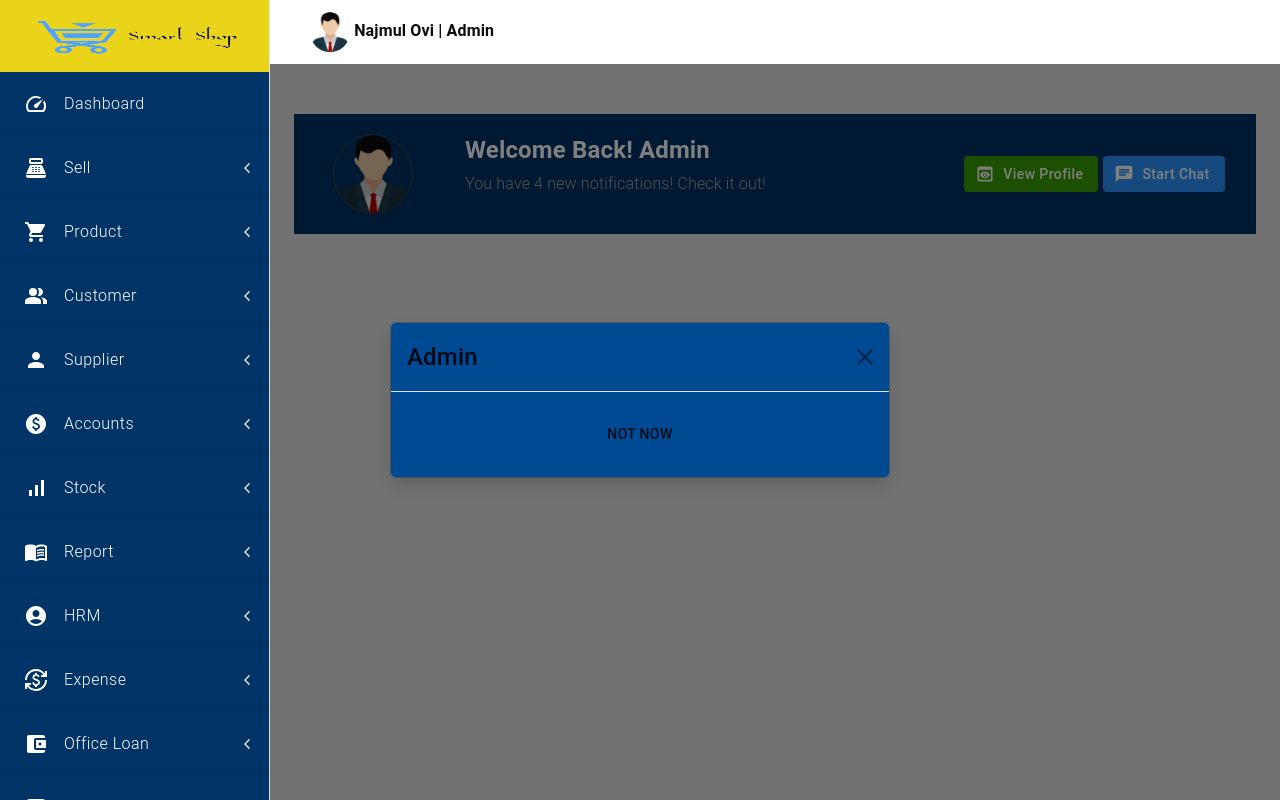
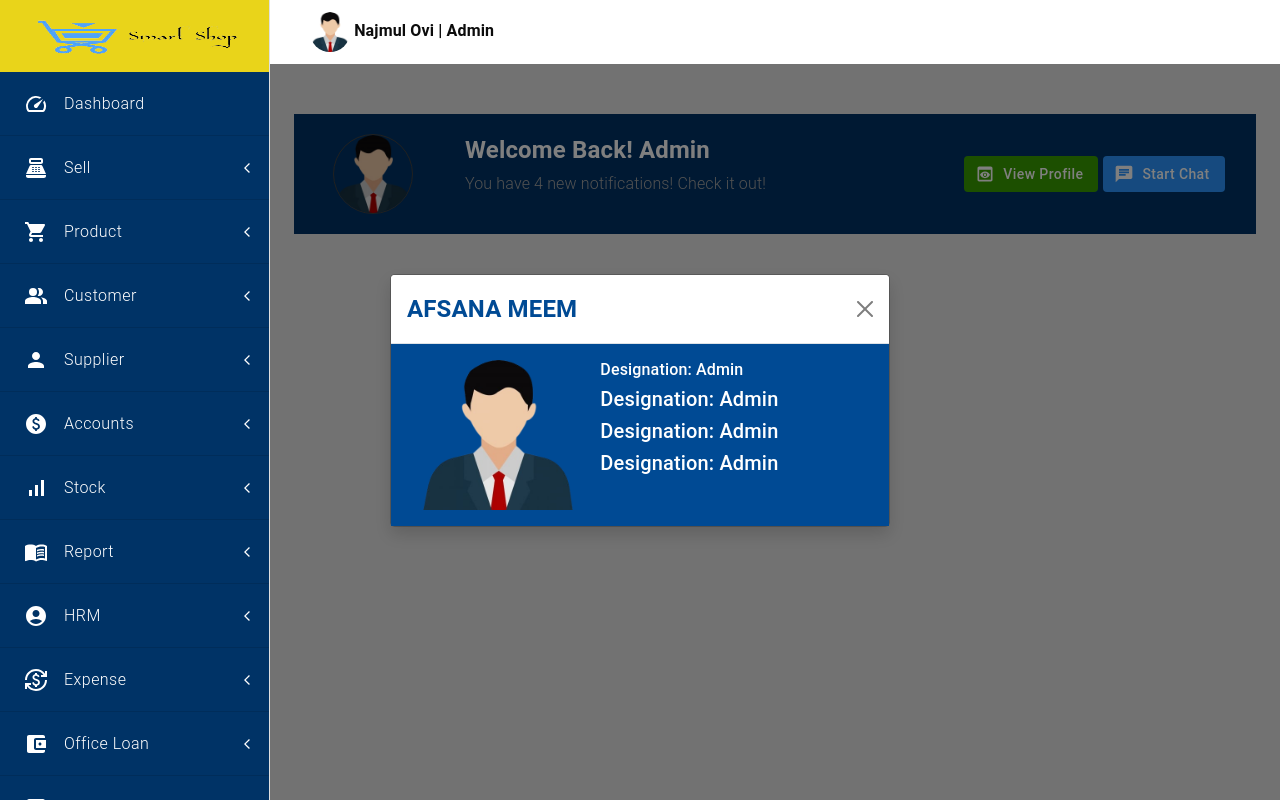
Before and after one commit to imRHB/smart-shop-client, a React (Create React App) app: page /dashboard/test-component in a window 1280 px wide. Both pictures are taken after a click on the button "View Profile". Shown: the top 800 px of the page. Built offline with nearby package versions, Linux system fonts and the light colour scheme; no server answers.

Commit message:
modal design

```diff
--- a/src/pages/Dashboard/UIHome/SecondaryNav/SecondaryNav.js
+++ b/src/pages/Dashboard/UIHome/SecondaryNav/SecondaryNav.js
@@ -1,5 +1,5 @@
 import React, { useState } from 'react';
-import { Modal } from 'react-bootstrap';
+import { Modal, Row, Col } from 'react-bootstrap';
 import styles from "./SecondaryNav.module.css";
 import Grid from '@mui/material/Grid';
 import Box from '@mui/material/Box';
@@ -61,24 +61,52 @@ const SecondaryNav = () => {
                 <Grid item xs={12} sm={3} md={4} sx={{ display: "flex", alignItems: "center", justifyContent: "center" }}>
                     <Button onClick={handleShow} className={`${styles.viewProfile}`} startIcon={<PreviewIcon />}>View Profile</Button>
                     <Button className={`${styles.startChat}`} startIcon={<ChatIcon />}>Start Chat</Button>
-
                 </Grid>
             </Grid>
             {/* order now form */}
-            <Modal show={show} centered onHide={handleClose}
-
-            >
-                <div className='shadow rounded' style={{ 'backgroundColor': '#004a94' }}>
+            <Modal show={show} centered onHide={handleClose}>
+                <div className='shadow rounded' >
+                    <Modal.Header closeButton style={{ 'backgroundColor': 'white' }}>
+                        <Modal.Title style={{ "fontWeight": "700", "color": "#004a94" }}>AFSANA MEEM</Modal.Title>
+                    </Modal.Header>
+                    <Modal.Body style={{ 'backgroundColor': '#004a94' }}>
+                        <Row>
+                            <Col md={4}>
+                                {true && (
+                                    <div className="mx-3 text-center">
+                                        {false ? (
+                                            <img
+                                                style={{
+                                                    width: "150px",
+                                                    height: "150px"
+                                                }}
+                                                src={""}
+                                                alt=""
+                                            />
+                                        ) : (
+                                            <img
+                                                style={{
+                                                    width: "150px",
+                                                    height: "150px"
+                                                }}
+                                                src={defaultUser}
+                                                alt=""
+                                            />
+                                        )}
 
 
-                    <Modal.Header closeButton>
-                        <Modal.Title>Admin</Modal.Title>
-                    </Modal.Header>
-                    <Modal.Body>
-
-                        <Button className="d-block mx-auto mx-3 my-2 btn  w-75" variant="secondary" onClick={handleClose}>
-                            Not Now
-                        </Button>
+                                    </div>
+                                )}
+                            </Col>
+                            <Col>
+                                <div style={{ "color": "white", marginLeft: "30px" }}>
+                                    <h6>Designation: Admin</h6>
+                                    <h5>Designation: Admin</h5>
+                                    <h5>Designation: Admin</h5>
+                                    <h5>Designation: Admin</h5>
+                                </div>
+                            </Col>
+                        </Row>
 
                     </Modal.Body>
                 </div>
```
